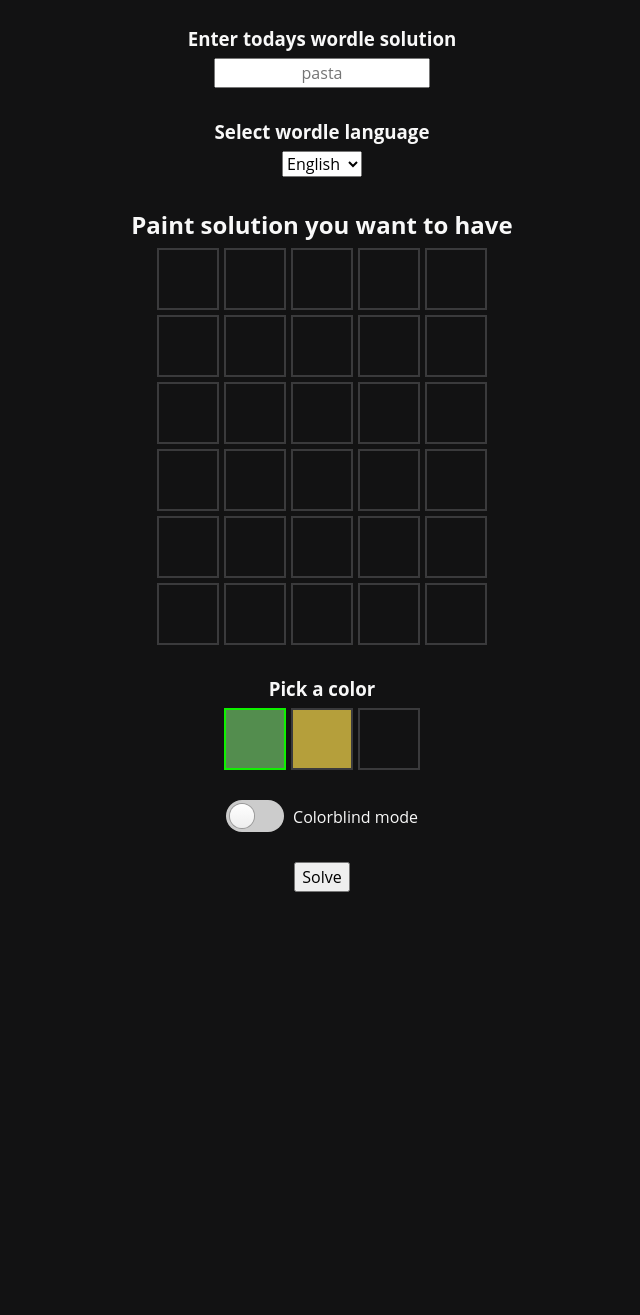
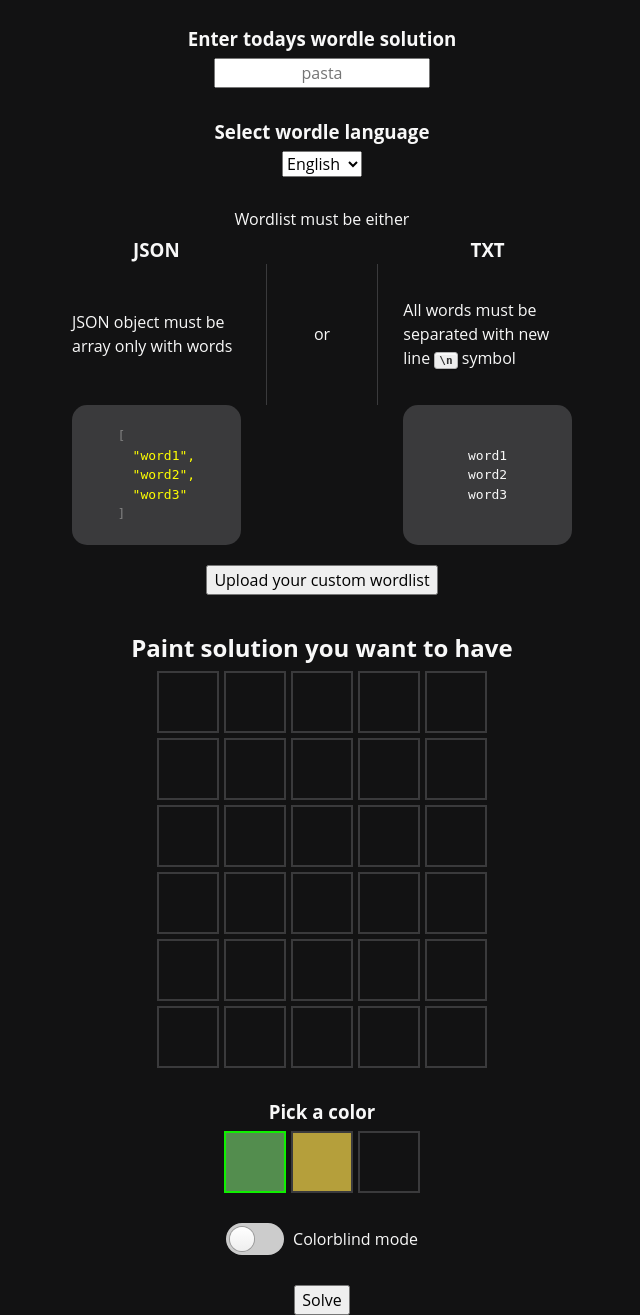
Before and after one commit to Strongleong/Paintle, a PHP site: page / in a window 1280 px wide. Shown: the part 65-1380 px from the top of the page, without its empty margins (318-958 px from the left). Before the commit the page ends 957 px from the top, so only its background shows below. Run offline with PHP 8.4, Linux system fonts and the light colour scheme; some web fonts are replaced.

Commit message:
Added hits on custom word lists

```diff
--- a/css/style.css
+++ b/css/style.css
@@ -59,6 +59,7 @@ p, h1, h2, h3, h4, h5, h6 {
 
   --color-cell-font: var(--color-text);
 
+  --color-code-background: var(--color-absent);
 
   --color-cell-border: var(--color-border);
   --color-pallete-active: #0ff000;
@@ -163,6 +164,72 @@ h1 {
   color: var(--color-error);
 }
 
+.wordlist-hint {
+  justify-content: space-between;
+  margin-bottom: 15px;
+  width: 100%;
+}
+
+kbd {
+  background-color: #eee;
+  border-radius: 3px;
+  border: 1px solid #b4b4b4;
+  box-shadow:
+    0 1px 1px rgba(0, 0, 0, 0.2),
+    0 2px 0 0 rgba(255, 255, 255, 0.7) inset;
+  color: #333;
+  display: inline-block;
+  font-size: 0.85em;
+  font-weight: 700;
+  line-height: 1;
+  padding: 2px 4px;
+  white-space: nowrap;
+}
+
+.grid {
+  display: grid;
+  grid-template-columns: 3fr 2fr 3fr;
+  grid-template-rows: 1fr 5fr 5fr;
+  align-items: center;
+  justify-items: center;
+  column-gap: 25px;
+}
+
+.or {
+  border-left: 1px solid var(--color-border);
+  border-right: 1px solid var(--color-border);
+  width: 100%;
+  height: 100%;
+  display: flex;
+  justify-content: center;
+  align-items: center;
+}
+
+code {
+  background: var(--color-code-background);
+  height: 100%;
+  width: 100%;
+  padding: 5px;
+  border-radius: 15px;
+  display: flex;
+  justify-content: center;
+  flex-direction: column;
+  align-items: center;
+}
+
+.paren {
+  color: gray;
+}
+
+.string {
+  color: yellow;
+  padding-left: 15px;
+}
+
+.sample {
+  height: 100%;
+}
+
 .cell {
   width: 62px;
   height: 62px;
--- a/index.html
+++ b/index.html
@@ -39,10 +39,45 @@
       </select>
     </div>
 
-    <div class="block nodisplay flex flex-col" id="wordlist-input-block">
-        <button id="wordlist-upload">Upload your custom wordlist</button>
-        <input type="file" accept=".json,.txt" id="wordlist-input" class="nodisplay" />
-        <div id="wordlist-error" class="error"></div>
+    <!-- <div class="block nodisplay flex flex-col" id="wordlist-input-block"> -->
+    <div class="block flex flex-col" id="wordlist-input-block">
+      <div class="row">Wordlist must be either</div>
+
+      <div class="row wordlist-hint">
+        <div class="grid">
+
+          <h3>JSON</h3>
+          <div></div>
+          <h3>TXT</h3>
+
+          <div>JSON object must be array only with words</div>
+          <div class="or">or</div>
+          <div>All words must be separated with new line <kbd>\n</kbd> symbol</div>
+
+          <code>
+            <div>
+              <div class="paren">[</div>
+              <div class="string">"word1",</div>
+              <div class="string">"word2",</div>
+              <div class="string">"word3"</div>
+              <div class="paren">]</div>
+            </div>
+          </code>
+          <div></div>
+          <code>
+            <div>
+              <div>word1</div>
+              <div>word2</div>
+              <div>word3</div>
+            </div>
+          </code>
+        </div>
+      </div>
+
+      <button id="wordlist-upload">Upload your custom wordlist</button>
+      <input type="file" accept=".json,.txt" id="wordlist-input" class="nodisplay" />
+      <div id="wordlist-error" class="error"></div>
+
     </div>
 
     <div id="board" class="block flex flex-col">
```
